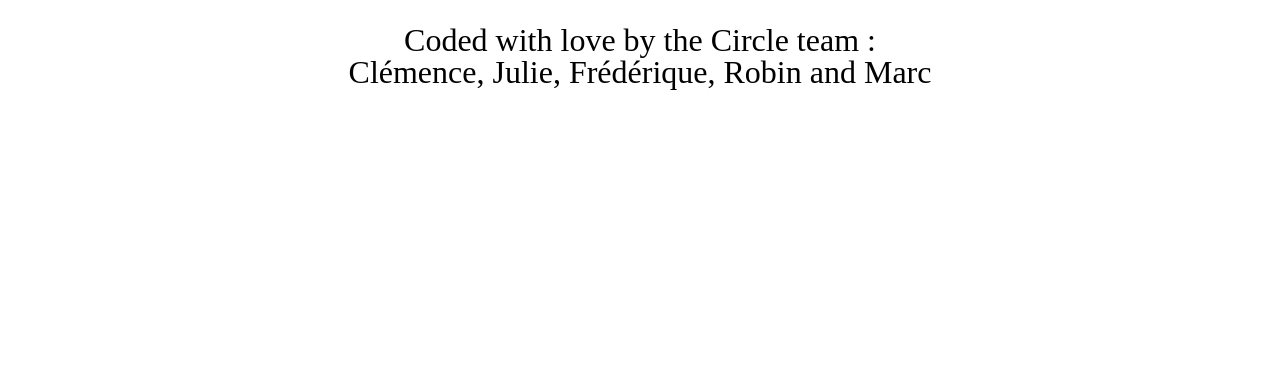
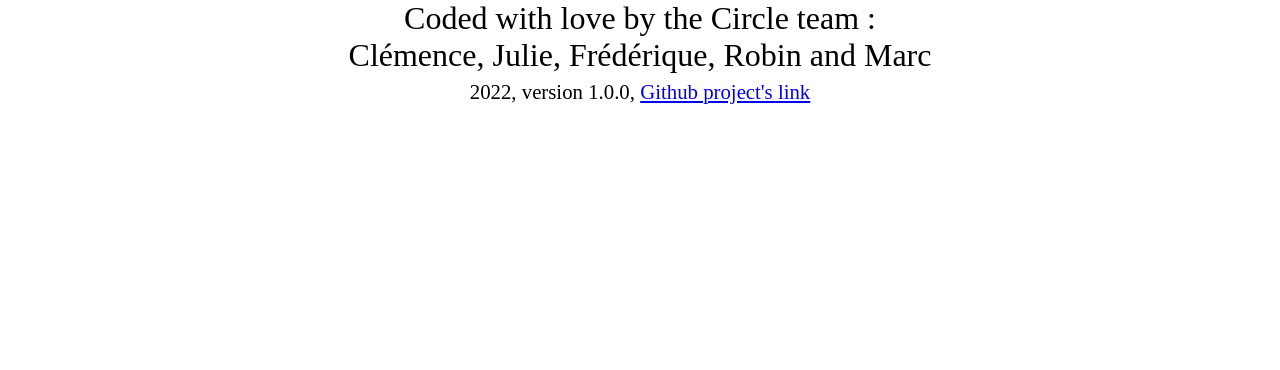
Before and after one commit to JulieCombeau/JulieCombeau.github.io, a plain HTML site: page index.html in a window 1280 px wide. Shown: the part 5358-5728 px from the top of the page. Drawn offline with Linux system fonts and the light colour scheme; a web font is replaced by a local one.

Commit message:
add last line footer and correct line height

```diff
--- a/index.html
+++ b/index.html
@@ -361,6 +361,12 @@
         <div class="footer-text">
           <p>Coded with love by the Circle team :</p>
           <p>Clémence, Julie, Frédérique, Robin and Marc</p>
+          <p>
+            2022, version 1.0.0,
+            <a href="https://github.com/ClemDSC/the-wild-post"
+              >Github project's link</a
+            >
+          </p>
         </div>
       </div>
     </footer>
--- a/style.css
+++ b/style.css
@@ -900,6 +900,10 @@ box-shadow: 0.3em 0.3em 0.7em aqua;
 }
 .footer-text p {
   font-size: 2rem;
+  line-height: 2.3rem;
+}
+.footer-text p:last-child {
+  font-size: 1.3rem;
 }
 
 @media screen and (max-width: 768px) {
```
